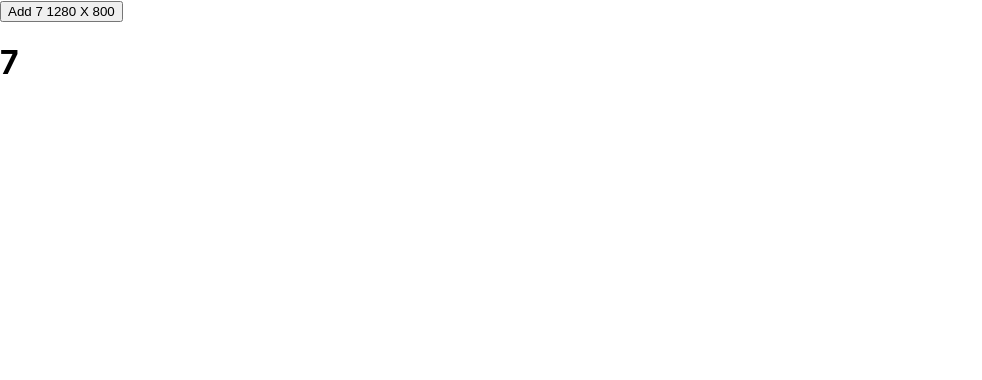
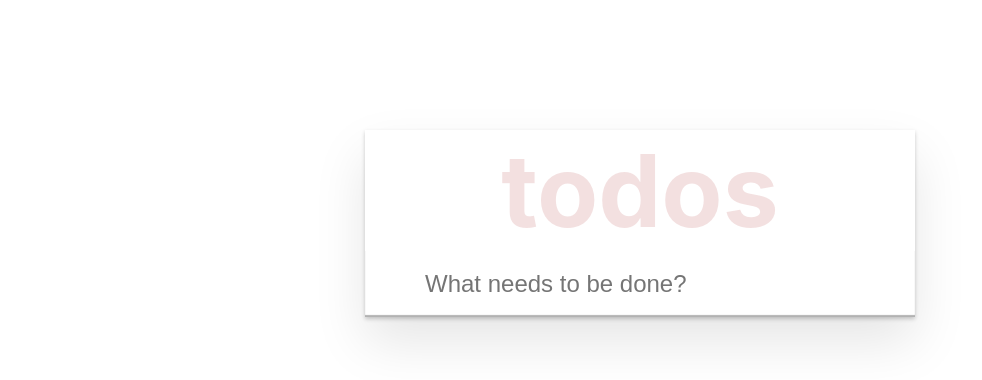
Before and after one commit to WeiJinjzH/train-ticket, a React (Create React App) app: page / in a window 1280 px wide. Shown: the top 380 px of the page, without its empty margins (0-982 px from the left). Built offline with nearby package versions, Linux system fonts and the light colour scheme.

Commit message:
没有redux的todo-list

```diff
--- a/src/App.css
+++ b/src/App.css
@@ -1,38 +1,60 @@
-.App {
+.todo-list {
+  width: 550px;
+  margin: 130px auto;
+  background: #fff;
+  box-shadow: 0 2px 4px 0 rgba(0, 0, 0, .2), 0 25px 50px rgba(0, 0, 0, .1);
+}
+.control h1 {
+  width: 100%;
+  font-size: 100px;
   text-align: center;
+  margin: 0;
+  color: rgba(175, 47, 47, 0.15);
 }
-
-.App-logo {
-  height: 40vmin;
-  pointer-events: none;
+.control .new-todo {
+  padding: 16px 16px 16px 60px;
+  border: 0;
+  outline: none;
+  font-size: 24px;
+  box-sizing: border-box;
+  width: 100%;
+  line-height: 1.4em;
+  box-shadow: inset 0 -2px 1px rgba(0, 0, 0, .3);
 }
-
-@media (prefers-reduced-motion: no-preference) {
-  .App-logo {
-    animation: App-logo-spin infinite 20s linear;
-  }
+.todos {
+  margin: 0;
+  padding: 0;
+  list-style: none;
 }
-
-.App-header {
-  background-color: #282c34;
-  min-height: 100vh;
+.todo-item {
+  margin: 0;
+  padding: 0;
+  list-style: none;
+  font-size: 24px;
   display: flex;
-  flex-direction: column;
   align-items: center;
-  justify-content: center;
-  font-size: calc(10px + 2vmin);
-  color: white;
 }
-
-.App-link {
-  color: #61dafb;
+.todo-item input {
+  display: block;
+  width: 20px;
+  height: 20px;
+  margin: 0 20px;
 }
-
-@keyframes App-logo-spin {
-  from {
-    transform: rotate(0deg);
-  }
-  to {
-    transform: rotate(360deg);
-  }
+.todo-item label {
+  flex: 1;
+  padding: 15px 15px 15px 0;
+  line-height: 1.2;
+  display: block;
 }
+.todo-item label.complete {
+  text-decoration: line-through;
+}
+.todo-item button {
+  border: 0;
+  outline: 0;
+  display: block;
+  width: 40px;
+  text-align: center;
+  font-size: 30px;
+  color: #cc9a9a;
+}
--- a/src/App.jsx
+++ b/src/App.jsx
@@ -1,75 +1,116 @@
-import React, { useState, useMemo, PureComponent, memo, useEffect, useCallback, useRef } from 'react';
+import React, { useState, useMemo, memo, useEffect, useCallback, useRef } from 'react';
+import './App.css'
 
-// const Counter =  memo(function Counter(props) {
-//   console.log('Counter render')
-//   return (
-//     <h1>{props.count}</h1>
-//   )
-// })
+let idSeq = Date.now()
+const Control = memo(function Control(props) {
+  const { addTodo } = props
+  const inputRef = useRef()
 
-// class Counter extends PureComponent {
-//   render() {
-//     const { props } = this
-//     return (
-//       <h1>{props.count}</h1>
-//     )
-//   }
-// }
+  const onSubmit = (e) =>  {
+    e.preventDefault()
+    const newText = inputRef.current.value.trim()
+    if (newText.length === 0) {
+      return
+    }
 
-function useCounter(count) {
+    addTodo({
+      id: ++idSeq,
+      text: newText,
+      complete: false,
+    })
+    inputRef.current.value = ''
+  }
+
   return (
-    <h1>{count}</h1>
+  <div className="control">
+    <h1>todos</h1>
+    <form onSubmit={onSubmit}>
+      <input type="text" className="new-todo" ref={inputRef} placeholder="What needs to be done?" />
+    </form>
+  </div>
   )
-}
+})
 
-function useCount(defaultCount) {
-  const [ count, setCount ] = useState(defaultCount)
-  const it = useRef()
+const TodoItem = memo(function TodoItem(props) {
+  const { todo: { id, text, complete }, removeTodo, toggleTodo} = props
 
-  useEffect(() => {
-    it.current = setInterval(() => {
-      setCount(count => count + 1)
-    }, 1000)
+  const onChange = () =>  {
+    toggleTodo(id)
+  }
+
+  const onRemove = () => {
+    removeTodo(id)
+  }
+
+  return (
+    <li className="todo-item">
+      <input
+        type="checkbox"
+        onChange={onChange}
+        checked={complete}
+      />
+      <label className={complete ? 'complete' : ''}>{text}</label>
+      <button onClick={onRemove}>&#xd7;</button>
+    </li>
+  )
+})
+
+const Todos = memo(function Todos(props) {
+  const { todos, removeTodo, toggleTodo} = props
+  return (
+    <ul className="todos">
+      {
+        todos.map((item) => (
+        <TodoItem
+          key={item.id}
+          todo={item}
+          removeTodo={removeTodo}
+          toggleTodo={toggleTodo}
+        />
+        ))
+      }
+    </ul>
+  )
+})
+
+const LS_KEY = '_$-todo_'
+
+function TodoList() {
+  const [ todos, setTodos ] = useState([])
+
+  const addTodo = useCallback((todo) => {
+    setTodos(todos => [...todos, todo])
+  }, [])
+
+  const removeTodo = useCallback((id) => {
+    setTodos(todos => todos.filter(todo => todo.id !== id))
+  }, [])
+
+  const toggleTodo = useCallback((id) => {
+    setTodos(todos => todos.map((todo) => {
+      return todo.id === id ?
+      {
+        ...todo,
+        complete: !todo.complete,
+      } : todo
+    }))
   }, [])
 
   useEffect(() => {
-    if (count >= 10) {
-      clearInterval(it.current)
-    }
-  })
-  return [count, setCount]
-}
+    const todos = JSON.parse(localStorage.getItem(LS_KEY) || '[]')
+    setTodos(todos)
+  }, []);
 
-function useSize() {
-  const [size, setSize] = useState({
-    width: document.documentElement.clientWidth,
-    height: document.documentElement.clientHeight,
-  })
-  const onResize = useCallback(() => {
+  useEffect(() => {
+    localStorage.setItem(LS_KEY, JSON.stringify(todos))
+  }, [todos]);
 
-  }, [])
-  useEffect(() => {
-    window.addEventListener('resize', onResize, false)
-
-    return () => {
-      window.removeEventListener('resize', onResize, false)
-    }
-  }, [])
-  return size
-}
-
-function App() {
-  const [ count, setCount ] = useCount(0)
-  const Counter = useCounter(count)
-  const size = useSize()
   return (
-    <div>
-      <button type="button" onClick={() => setCount(count + 1)}>
-        Add {count} {size.width} X {size.height}
-      </button>
-      {Counter}
+    <div className="todo-list">
+      <Control addTodo={addTodo} />
+      <Todos removeTodo={removeTodo} toggleTodo={toggleTodo} todos={todos} />
     </div>
   )
 }
 
-export default App;
+export default TodoList;
```
